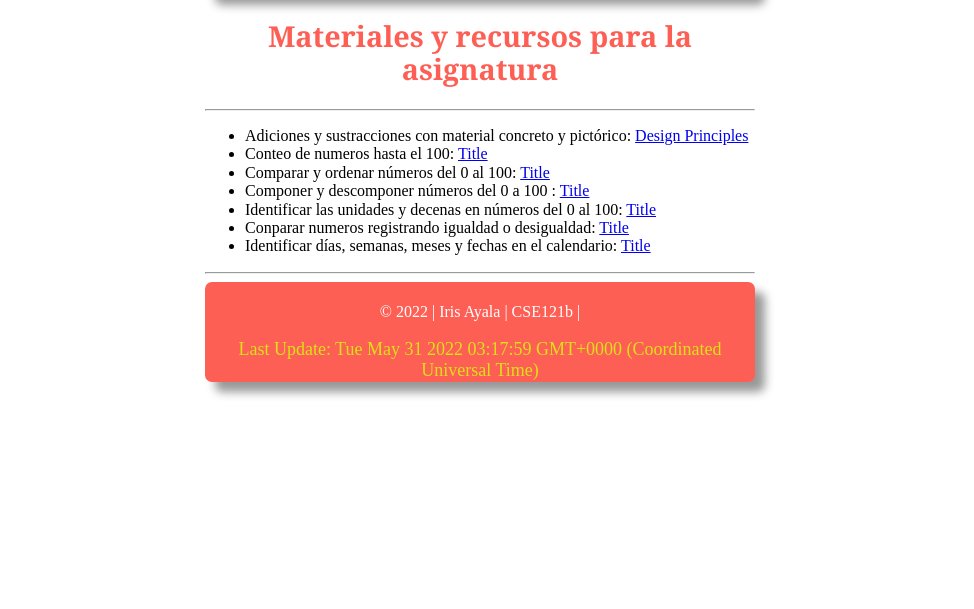
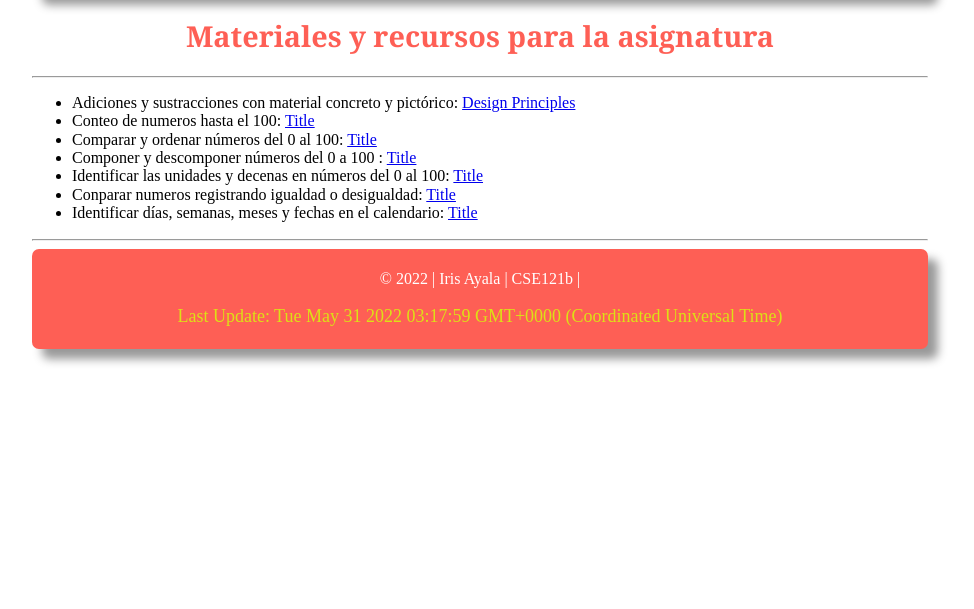
Before and after one commit to iriskarina120/2nd-grade-curses, a plain HTML site: page math.html in a window 1280 px wide. Shown: the part 191-800 px from the top of the page, without its empty margins (160-1134 px from the left). Drawn offline with Linux system fonts and the light colour scheme; a web font is replaced by a local one.

Commit message:
set width

```diff
--- a/css/style.css
+++ b/css/style.css
@@ -1,9 +1,9 @@
 @import url("https://fonts.googleapis.com/css2?family=Roboto&family=Original+Surfer&display=swap");
 body {
-    max-width: 550px;
-    margin: 0 auto;
-    background-color: white;
-    padding: 1em;
+  max-width: 70%;
+  margin: 0 auto;
+  background-color: white;
+  padding: 1em;
   }
   header {
     display: grid;
```
